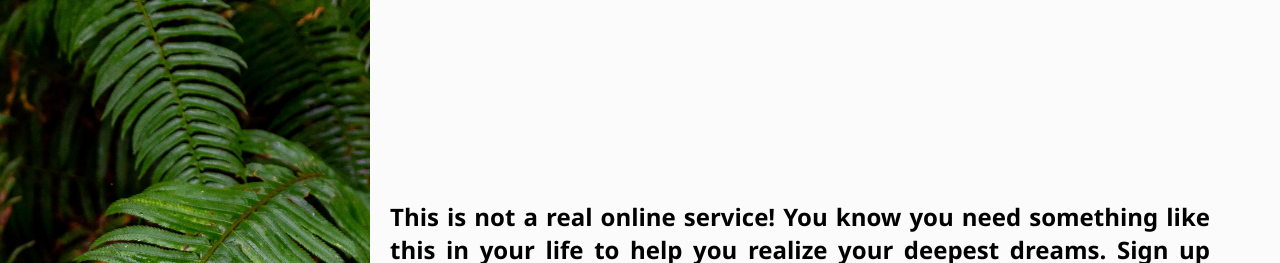
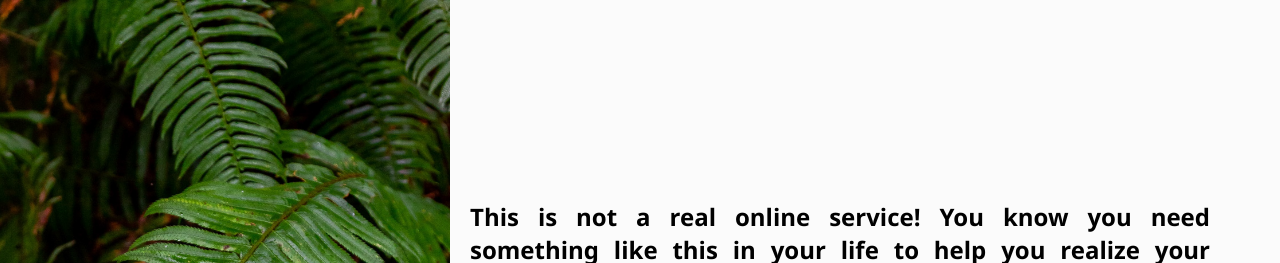
Before and after one commit to jasontranpk/project-sign-up-form, a plain HTML site: page index.html in a window 1280 px wide. Shown: the top 263 px of the page. Drawn offline with Linux system fonts and the light colour scheme.

Commit message:
change container-left width

```diff
--- a/style.css
+++ b/style.css
@@ -19,7 +19,7 @@ body{
     display: flex;
     flex-direction: column;
     justify-content: space-between;
-    min-width: 370px;
+    min-width: 450px;
 
 }
 .container-right{
```
